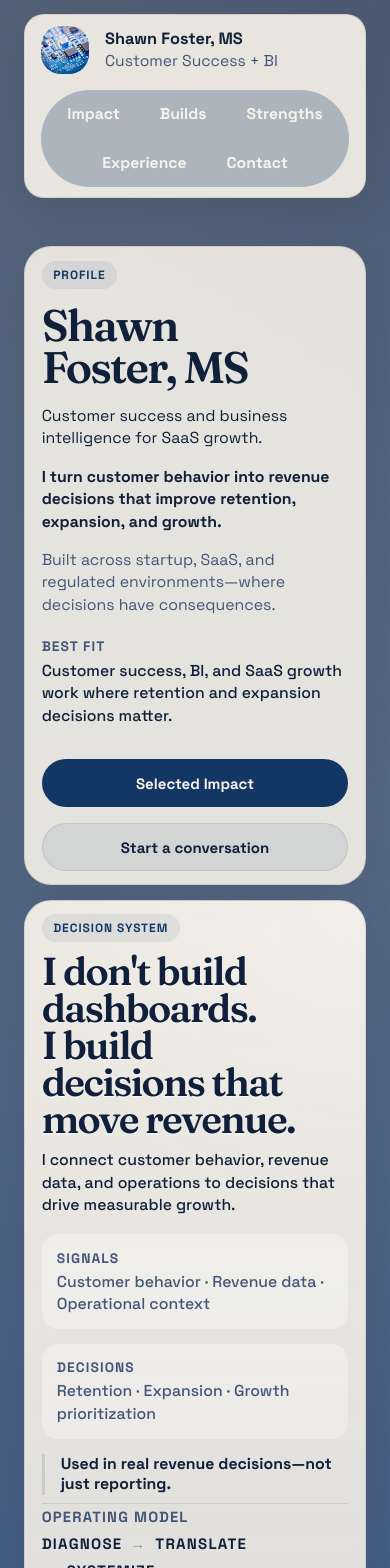
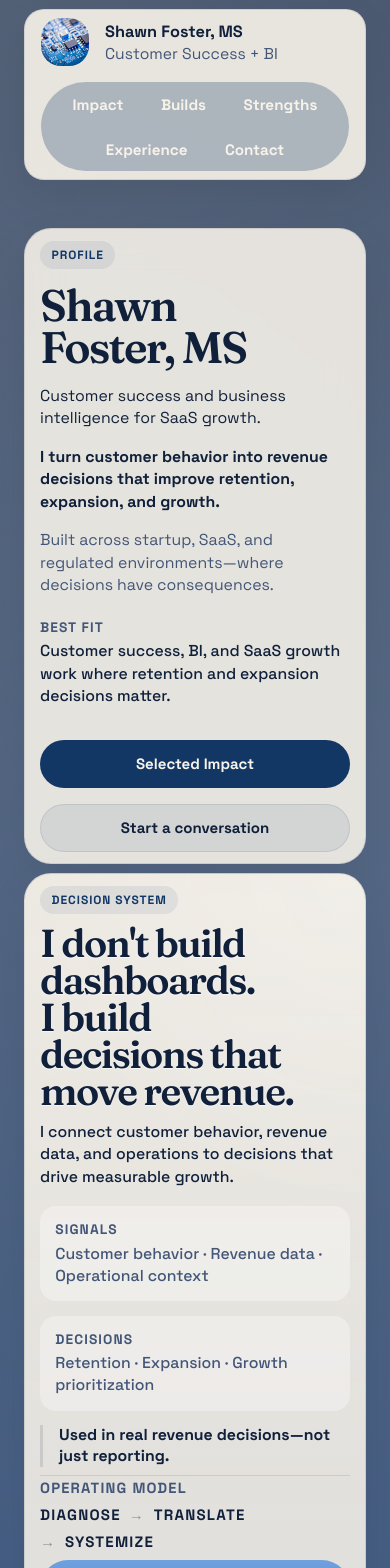
Before and after one commit to shawnfoster/shawn-portfolio-system, a React (Vite) app: page / in a window 390 px wide. Shown: the top 1568 px of the page. Built offline with nearby package versions, Linux system fonts and the light colour scheme.

Commit message:
tighten responsive homepage layout

```diff
--- a/src/styles/global.css
+++ b/src/styles/global.css
@@ -24,7 +24,7 @@
   --card-space: var(--layout-space);
   --section-space: var(--layout-space);
   --frame-radius: calc(var(--space-unit) * 2.5);
-  --home-shell-space: clamp(0.9rem, 1.35vw, 1.3rem);
+  --home-shell-space: clamp(0.72rem, 1vw, 0.96rem);
   --home-buffer: var(--home-shell-space);
   --hero-gap: var(--home-shell-space);
   --home-stage-width: min(1240px, calc(100vw - (var(--home-shell-space) * 2)));
@@ -104,8 +104,8 @@ select {
   width: 100%;
   max-width: 100%;
   margin: 0;
-  min-height: clamp(4rem, 6.2vh, 4.5rem);
-  padding: clamp(0.72rem, 1vh, 0.88rem) clamp(var(--space-2), 2vw, var(--space-3));
+  min-height: clamp(3.7rem, 5.4vh, 4.1rem);
+  padding: clamp(0.58rem, 0.8vh, 0.72rem) clamp(var(--space-2), 2vw, var(--space-3));
   display: flex;
   justify-content: space-between;
   align-items: center;
@@ -237,17 +237,17 @@ select {
   justify-content: center;
   flex-wrap: wrap;
   gap: var(--space-1);
-  padding: 0.26rem;
+  padding: 0.22rem;
   border-radius: 999px;
   background: rgba(18, 55, 101, 0.28);
   flex: 0 0 auto;
 }
 
 .top-nav a {
-  padding: 0.64rem 1rem;
+  padding: 0.56rem 0.92rem;
   border-radius: 999px;
   color: #f8f3ea;
-  font-size: 0.98rem;
+  font-size: 0.95rem;
   font-weight: 600;
 }
 
@@ -457,8 +457,8 @@ select {
   min-width: 0;
   min-height: 100%;
   height: 100%;
-  padding-top: clamp(0.95rem, 1.28vw, 1.18rem);
-  padding-bottom: clamp(0.95rem, 1.28vw, 1.18rem);
+  padding-top: clamp(0.8rem, 1vw, 0.96rem);
+  padding-bottom: clamp(0.8rem, 1vw, 0.96rem);
 }
 
 .decision-card,
@@ -470,7 +470,7 @@ select {
 .profile-card {
   display: flex;
   flex-direction: column;
-  padding: clamp(1.04rem, 1.28vw, 1.22rem);
+  padding: clamp(0.94rem, 1.08vw, 1.08rem);
   justify-content: space-between;
 }
 
@@ -509,7 +509,7 @@ select {
 
 .decision-card,
 .proof-card {
-  padding: clamp(1.04rem, 1.28vw, 1.22rem);
+  padding: clamp(0.94rem, 1.08vw, 1.08rem);
 }
 
 .decision-card,
@@ -518,7 +518,7 @@ select {
   grid-template-columns: minmax(0, 1fr) minmax(220px, 265px);
   gap: var(--hero-gap);
   align-items: stretch;
-  padding: clamp(1.04rem, 1.28vw, 1.22rem);
+  padding: clamp(0.94rem, 1.08vw, 1.08rem);
   background:
     radial-gradient(circle at top right, rgba(255, 255, 255, 0.24), transparent 34%),
     linear-gradient(180deg, rgba(246, 241, 232, 0.95) 0%, rgba(246, 241, 232, 0.86) 100%);
@@ -526,7 +526,7 @@ select {
 
 .decision-system-main {
   display: grid;
-  grid-template-rows: auto auto 1fr;
+  grid-template-rows: auto 1fr auto;
   align-content: stretch;
   min-height: 100%;
   gap: clamp(0.9rem, 1.1vw, 1rem);
@@ -543,13 +543,16 @@ select {
   gap: 0.9rem;
   grid-template-columns: repeat(2, minmax(0, 1fr));
   padding-top: 0.2rem;
-  align-content: start;
+  align-content: stretch;
+  align-items: stretch;
+  min-height: 100%;
 }
 
 .decision-info-block {
   display: grid;
   gap: 0.26rem;
   align-content: start;
+  height: 100%;
   padding: 0.9rem 0.95rem;
   border-radius: 1rem;
   background: rgba(255, 255, 255, 0.32);
@@ -558,7 +561,7 @@ select {
 .decision-system-footer {
   display: grid;
   gap: 0.5rem;
-  align-content: end;
+  align-content: start;
 }
 
 .decision-system-proof-slot {
@@ -644,7 +647,7 @@ select {
   color: #f8f3ea;
   border: 0;
   border-radius: 1.75rem;
-  padding: clamp(0.92rem, 1.08vw, 1.08rem);
+  padding: clamp(0.88rem, 1vw, 1rem);
   box-shadow: none;
   backdrop-filter: none;
   width: 100%;
@@ -834,9 +837,13 @@ select {
 }
 
 @media (max-width: 1399.98px) {
+  :root {
+    --home-shell-space: clamp(0.68rem, 0.92vw, 0.9rem);
+  }
+
   .home-stage,
   .header-wrap {
-    width: min(1180px, calc(100vw - (var(--home-shell-space) * 2)));
+    width: min(1160px, calc(100vw - (var(--home-shell-space) * 2)));
   }
 
   .hero-grid {
@@ -849,9 +856,13 @@ select {
 }
 
 @media (max-width: 1199.98px) {
+  :root {
+    --home-shell-space: clamp(0.62rem, 0.84vw, 0.8rem);
+  }
+
   .home-stage,
   .header-wrap {
-    width: min(1060px, calc(100vw - (var(--home-shell-space) * 2)));
+    width: min(1040px, calc(100vw - (var(--home-shell-space) * 2)));
   }
 
   .hero-grid {
@@ -877,6 +888,10 @@ select {
 }
 
 @media (max-width: 991.98px) {
+  :root {
+    --home-shell-space: clamp(0.58rem, 0.9vw, 0.74rem);
+  }
+
   .home-stage,
   .header-wrap {
     width: calc(100vw - (var(--home-shell-space) * 2));
@@ -892,22 +907,26 @@ select {
 }
 
 @media (max-height: 980px) {
+  :root {
+    --home-shell-space: clamp(0.56rem, 0.85vh, 0.72rem);
+  }
+
   .hero-section {
     padding-top: 0;
     padding-bottom: var(--space-1);
   }
 
   .site-header {
-    min-height: 54px;
-    padding-top: 0.65rem;
-    padding-bottom: 0.65rem;
+    min-height: 50px;
+    padding-top: 0.52rem;
+    padding-bottom: 0.52rem;
   }
 
   .profile-card,
   .decision-system-card,
   .executive-proof-card {
-    padding-top: 0.82rem;
-    padding-bottom: 0.82rem;
+    padding-top: 0.72rem;
+    padding-bottom: 0.72rem;
   }
 
   .profile-card h1 {
```
